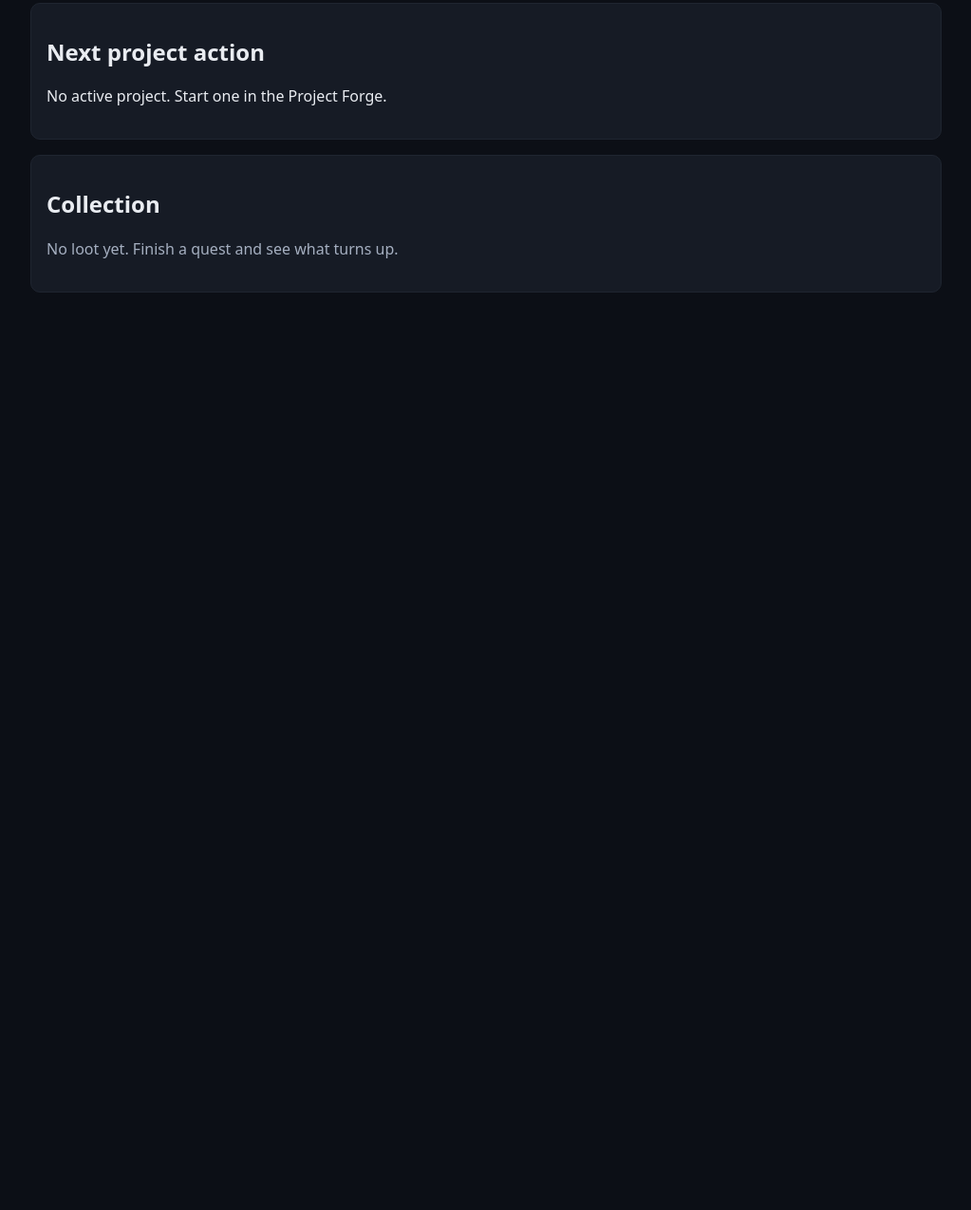
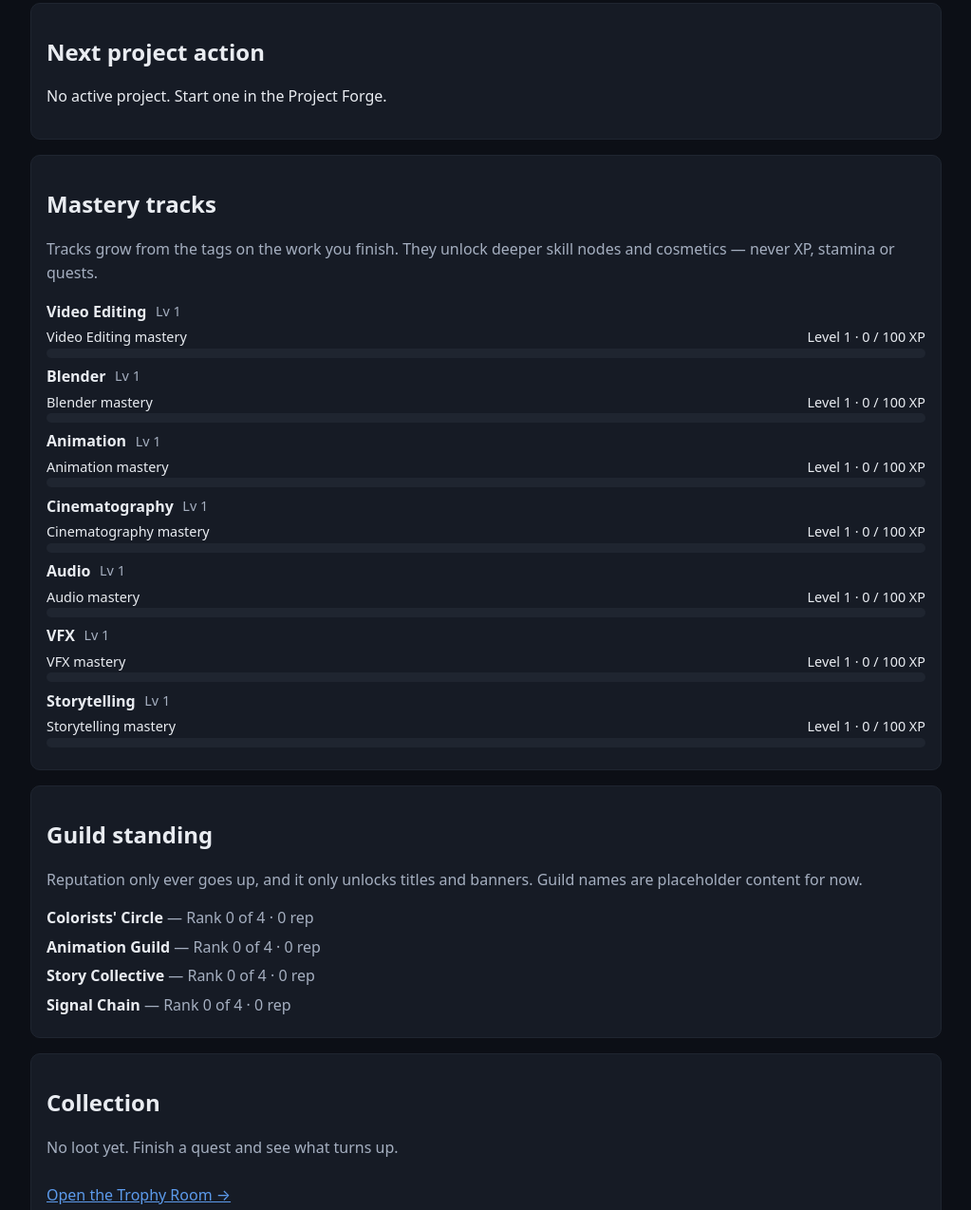
Before and after one commit to 0Orchlon/editors-ascension, a website built with Vite: page web-app/index.html in a window 1280 px wide. Shown: the part 972-2246 px from the top of the page at 95% size, without its empty margins (128-1151 px from the left). Before the commit the page ends 1312 px from the top, so only its background shows below. Built offline with nearby package versions, Linux system fonts and the light colour scheme.

Commit message:
feat(PERSONAL-2 · T-29): Camp v2 — mastery мини bar, guild rank
- `gameService.view.masteryTracks()` — 7 track (`SKILL_TAGS`-ийн эрэмбээр),
  түвшин · XP · дараагийн босго · prestige тоо; `guilds()` — rep, зэрэглэл (0..4),
  placeholder туг. `ui/**` нь `shared/core`-ыг ШУУД дуудсангүй (QX-7).
- `camp.ts` — 7 мини bar (`role="progressbar"` + `aria-valuetext`), guild
  зэрэглэл ТЕКСТЭЭР (`Rank N of 4 · N rep`), Trophy Room руу холбоос.
  PERSONAL-1-ийн 5 блок нэг дэлгэцэнд ХЭВЭЭР (VIS-6).
- `styles.css` — `grid-template-columns: auto auto 1fr` + `min-width: 0`,
  360px-д хэвтээ гүйлгэлтгүй.
- `tests/ui/camp-v2.test.ts` — 13 тест: track тутмын нэр/түвшин/шошго,
  prestige тэмдэг зөвхөн >0 үед, guild мөр бүр зэрэглэл + rep-тэй.

web-app 1177 тест тэнцэв (1164 → +13).

```diff
--- a/web-app/src/services/gameService.ts
+++ b/web-app/src/services/gameService.ts
@@ -9,11 +9,13 @@ import { levelFor, rankName, xpToNextLevel } from '@shared/core/progression.ts';
 import { sideQuestXp } from '@shared/core/sideQuests.ts';
 import { tierFor } from '@shared/core/boss.ts';
 import { createRng, fnv1a } from '@shared/core/rng.ts';
-import { BOSS_CATEGORIES, BOSS_CATEGORY_LABELS, MILESTONE_KEYS, XP_THRESHOLDS } from '@shared/core/constants.ts';
+import { BOSS_CATEGORIES, BOSS_CATEGORY_LABELS, MILESTONE_KEYS, SKILL_TAGS, XP_THRESHOLDS } from '@shared/core/constants.ts';
+import { rankOf } from '@shared/core/reputation.ts';
 import { exportSave, importSave } from '@shared/core/saves.ts';
 import type {
   Action,
   ActionType,
+  SkillTag,
   AchievementDefinition,
   ContentPack,
   DomainEvent,
@@ -81,6 +83,28 @@ export type SkillNodeView = SkillDefinition & {
 export type AchievementView = AchievementDefinition & { earned: boolean; requirement: string };
 
 export type ProjectView = ProjectState & { doneCount: number; nextMilestone: string | null };
+
+/** Camp ба Skills хоёулаа ЭНЭ хэлбэрийг уншина — хоёр тооцоолол үлдэхгүй. */
+export type MasteryTrackView = {
+  tag: SkillTag;
+  label: string;
+  level: number;
+  xp: number;
+  /** Дараагийн түвшний нийт XP; дээд түвшинд `null`. */
+  xpToNext: number | null;
+  /** Одоогийн түвшний эхлэл — мини bar-ын хувь энэ хоёрын хооронд тооцогдоно. */
+  xpFloor: number;
+  prestigeCount: number;
+};
+
+export type GuildView = {
+  id: string;
+  title: string;
+  rep: number;
+  /** `0..4` — ЗӨВХӨН cosmetic (AC RET-6). */
+  rank: number;
+  placeholder: boolean;
+};
 
 export type DispatchResult = { events: DomainEvent[]; rejected?: RejectionReason; detail?: string };
 
@@ -151,6 +175,17 @@ export function createGameService(deps: GameServiceDeps) {
       tutorialRefs: quest.tutorialRefs,
     };
   }
+
+  /** `video-editing` → `Video Editing`. ⚠ UI-ийн текст — домэйн тогтмол БИШ. */
+  const TAG_LABELS: Record<string, string> = {
+    'video-editing': 'Video Editing',
+    blender: 'Blender',
+    animation: 'Animation',
+    cinematography: 'Cinematography',
+    audio: 'Audio',
+    vfx: 'VFX',
+    storytelling: 'Storytelling',
+  };
 
   function requirementText(def: AchievementDefinition): string {
     const { kind, value } = def.predicate;
@@ -343,6 +378,39 @@ export function createGameService(deps: GameServiceDeps) {
 
       levelOf: (xp: number): number => levelFor(xp),
 
+      /** AC MST-6 — 7 track, контентын дарааллаас ҮЛ ХАМААРАН `SKILL_TAGS`-ийн эрэмбээр. */
+      masteryTracks(): MasteryTrackView[] {
+        const state = store.getState();
+        return SKILL_TAGS.map((tag) => {
+          const track = state.mastery[tag] ?? { tag, xp: 0, level: 1, prestigeCount: 0 };
+          const remaining = xpToNextLevel(track.xp);
+          return {
+            tag,
+            label: TAG_LABELS[tag] ?? tag,
+            level: track.level,
+            xp: track.xp,
+            xpToNext: remaining === null ? null : track.xp + remaining,
+            xpFloor: XP_THRESHOLDS.filter((t) => t <= track.xp).at(-1) ?? 0,
+            prestigeCount: track.prestigeCount,
+          };
+        });
+      },
+
+      /** AC RET-5 — guild бүрийн rep ба зэрэглэл; нэр нь контентоос. */
+      guilds(): GuildView[] {
+        const state = store.getState();
+        return pack.guilds.map((guild) => {
+          const rep = state.reputation[guild.id] ?? 0;
+          return {
+            id: guild.id,
+            title: guild.title,
+            rep,
+            rank: rankOf(rep),
+            placeholder: guild.placeholder === true,
+          };
+        });
+      },
+
       /**
        * Дэлгэцийн палитрыг сонгоно (lld.md §9.2). ⚠ Домэйн БИШ — цэвэр дүрслэл,
        * `D-6`-ийн хүчний хоригт хамаарахгүй: энэ утга ямар ч нээлт, XP-д нөлөөлөхгүй.
--- a/web-app/src/styles.css
+++ b/web-app/src/styles.css
@@ -388,3 +388,21 @@ input[type="checkbox"], input[type="radio"] { width: 1.15rem; height: 1.15rem; }
 .fx-levelup, .fx-achieve, .fx-mastery, .fx-chain { animation: fx-pop 280ms ease-out; }
 .fx-claim, .fx-side, .fx-pass, .fx-loot, .fx-streak, .fx-rep, .fx-boss { animation: fx-pop 200ms ease-out; }
 .fx-fail { animation: fx-shake 240ms ease-in-out; }
+
+/* ── Camp v2 (T-29) — 360px өргөнд хэвтээ гүйлгэлт үүсгэхгүй (VIS-5). */
+.mastery-mini, .guild-list { list-style: none; margin: 0; padding: 0; }
+.mastery-row {
+  display: grid;
+  grid-template-columns: auto auto 1fr;
+  gap: 0.25rem 0.6rem;
+  align-items: center;
+  margin: 0.45rem 0;
+  min-width: 0;
+}
+.mastery-row .statbar { grid-column: 1 / -1; min-width: 0; }
+.mastery-tag { font-weight: 600; }
+.mastery-lv, .mastery-prestige { color: var(--muted); font-size: 0.9rem; }
+.guild-row { margin: 0.35rem 0; }
+.guild-name { font-weight: 600; }
+.guild-rank { color: var(--muted); }
+.link-button { display: inline-block; margin-top: 0.6rem; color: var(--accent); }
--- a/web-app/src/ui/screens/camp.ts
+++ b/web-app/src/ui/screens/camp.ts
@@ -82,6 +82,48 @@ export function renderCamp(game: GameService, rerender: () => void): HTMLElement
   }
   root.append(projectCard);
 
+  // ── AC MST-6 · VIS-6 — 7 track нэг дэлгэцэнд, түвшин нь ТЕКСТЭЭР (VIS-4).
+  const masteryCard = el('div', { class: 'card', 'data-testid': 'camp-mastery' }, [
+    el('h2', { id: 'mastery-h', text: 'Mastery tracks' }),
+    el('p', { class: 'muted', text: 'Tracks grow from the tags on the work you finish. They unlock deeper skill nodes and cosmetics — never XP, stamina or quests.' }),
+  ]);
+  const masteryList = el('ul', { class: 'mastery-mini', 'aria-labelledby': 'mastery-h' });
+  for (const track of view.masteryTracks()) {
+    const span = (track.xpToNext ?? track.xp) - track.xpFloor;
+    const done = track.xp - track.xpFloor;
+    const readout = track.xpToNext === null
+      ? `${track.xp} XP · max`
+      : `${track.xp} / ${track.xpToNext} XP`;
+    const row = el('li', { class: 'mastery-row', 'data-track': track.tag }, [
+      el('span', { class: 'mastery-tag', text: track.label }),
+      el('span', { class: 'mastery-lv', text: `Lv ${track.level}` }),
+    ]);
+    // Prestige нь 0 үед тэмдэг ГАРГАХГҮЙ — хоосон од нь шуугиан.
+    if (track.prestigeCount > 0)
+      row.append(el('span', { class: 'mastery-prestige', text: `★${track.prestigeCount}` }));
+    row.append(
+      statBar(`${track.label} mastery`, done, span === 0 ? 1 : span, `Level ${track.level} · ${readout}`),
+    );
+    masteryList.append(row);
+  }
+  masteryCard.append(masteryList);
+  root.append(masteryCard);
+
+  // ── AC RET-5 — guild зэрэглэл; зөвхөн cosmetic гэдгийг ИЛ хэлнэ (RET-6).
+  const guildCard = el('div', { class: 'card', 'data-testid': 'camp-guilds' }, [
+    el('h2', { text: 'Guild standing' }),
+    el('p', { class: 'muted', text: 'Reputation only ever goes up, and it only unlocks titles and banners. Guild names are placeholder content for now.' }),
+  ]);
+  guildCard.append(
+    el('ul', { class: 'guild-list' }, view.guilds().map((guild) =>
+      el('li', { class: 'guild-row', 'data-guild-id': guild.id }, [
+        el('span', { class: 'guild-name', text: guild.title }),
+        el('span', { class: 'guild-rank', text: ` — Rank ${guild.rank} of 4 · ${guild.rep} rep` }),
+      ]),
+    )),
+  );
+  root.append(guildCard);
+
   const loot = view.inventory();
   root.append(
     el('div', { class: 'card', 'data-testid': 'camp-loot' }, [
@@ -89,6 +131,8 @@ export function renderCamp(game: GameService, rerender: () => void): HTMLElement
       loot.length === 0
         ? el('p', { class: 'muted', text: 'No loot yet. Finish a quest and see what turns up.' })
         : el('ul', { class: 'chips' }, loot.map((i) => el('li', {}, [badge(`${i.title} (${i.rarity})`)]))),
+      // AC COS-3 — Trophy Room нь Camp-ийн дэд дэлгэц; урсгалаас гарахгүй.
+      el('a', { href: '#/trophies', class: 'link-button', text: 'Open the Trophy Room →' }),
     ]),
   );
 
```
Also changed, not shown: web-app/tests/ui/camp-v2.test.ts (added, +71 -0 lines).
